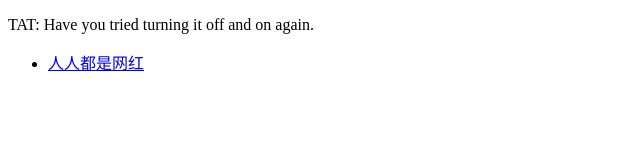
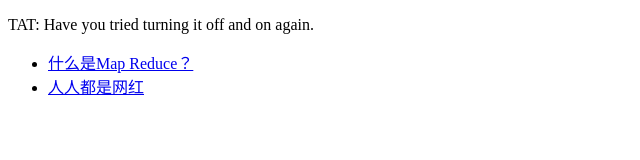
Before and after one commit to e42s/tried-and-true.github.io, a plain HTML site: page index.html in a window 1280 px wide. Shown: the whole page, without its empty margins (0-640 px from the left). Drawn offline with Linux system fonts and the light colour scheme.

Commit message:
add map-reduce

```diff
--- a/index.html
+++ b/index.html
@@ -8,6 +8,7 @@
 <p>TAT: Have you tried turning it off and on again.</p>
 
 <ul>
+<li><a href="map-reduce.txt">什么是Map Reduce？</a></li>
 <li><a href="blogebrity.txt">人人都是网红</a></li>
 </ul>
 
```
Also changed, not shown: map-reduce.txt (added).
